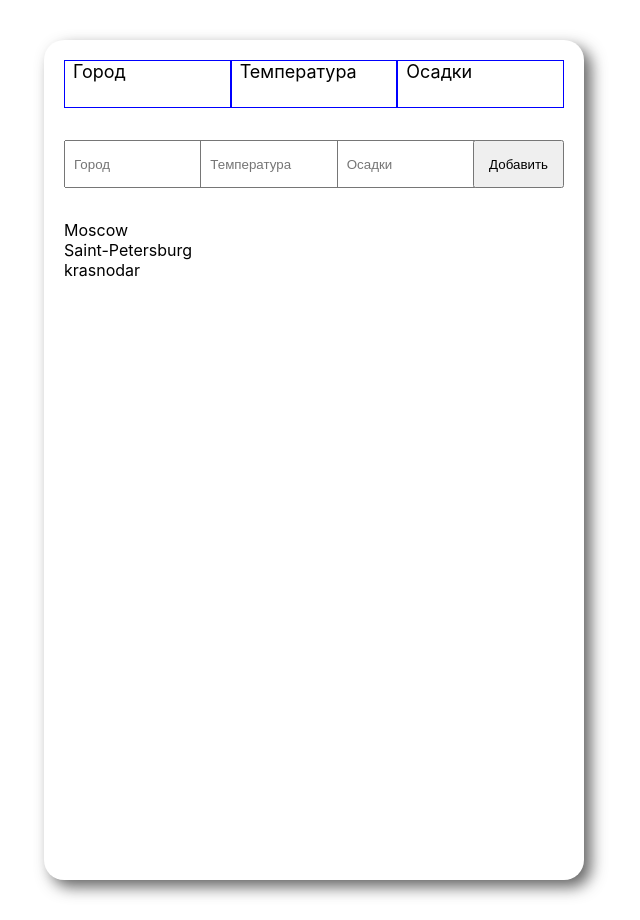
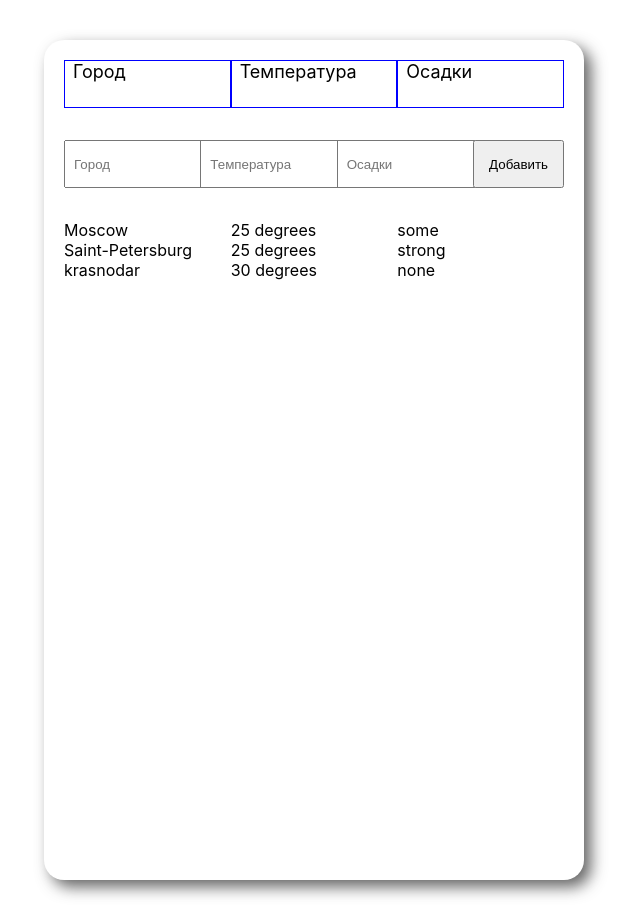
Before and after one commit to desmond333/weather_app, a React (Create React App) app: page / in a window 1280 px wide. Shown: the whole page, without its empty margins (326-966 px from the left). Built offline with nearby package versions, Linux system fonts and the light colour scheme.

Commit message:
Added new components

```diff
--- a/src/components/App.tsx
+++ b/src/components/App.tsx
@@ -1,14 +1,16 @@
-import React, {useState, useEffect} from 'react';
+import React, {useState} from 'react';
 
 import styles from '../styles/App.module.css';
 
-import {weatherItem} from '../types/data'
+import {weatherItemType} from '../types/data'
+
+import {ListItems} from "./ListItems/ListItems";
 
 const App: React.FC = () => {
     const [cityValue, setCityValue] = useState('')
     const [temperatureValue, setTemperatureValue] = useState('')
     const [rainfallValue, setRainfallValue] = useState('')
-    const [weatherItems, setWeatherItems] = useState<weatherItem[]>([{
+    const [weatherItems, setWeatherItems] = useState<weatherItemType[]>([{
         id: 1,
         city: 'Moscow',
         temperature: '25 degrees',
@@ -21,7 +23,7 @@ const App: React.FC = () => {
     }, {
         id: 3,
         city: 'krasnodar',
-        temperature: '1000 degrees',
+        temperature: '30 degrees',
         rainfall: 'none',
     }])
     const createWeatherItem = () => {
@@ -51,11 +53,7 @@ const App: React.FC = () => {
                            placeholder={'Осадки'}/>
                     <button onClick={createWeatherItem}>Добавить</button>
                 </div>
-                <div className={styles.app__createdItems}>
-                    {weatherItems.map((weatherItem) => {
-                        return <div>{weatherItem.city}</div>
-                    })}
-                </div>
+                <ListItems weatherItems={weatherItems}/>
             </div>
         </div>
     );
--- /dev/null
+++ b/src/components/ListItems/ListItems.module.css
@@ -0,0 +1,3 @@
+/*.app__listItems {*/
+/*    background: gray;*/
+/*}*/
--- /dev/null
+++ b/src/components/ListItems/ListItems.tsx
@@ -0,0 +1,22 @@
+import React from 'react';
+
+import styles from './ListItems.module.css';
+import {WeatherItem} from "./WeatherItem/WeatherItem";
+import {weatherItemType} from "../../types/data";
+
+interface ListItemsProps {
+    weatherItems: weatherItemType[];
+}
+
+const ListItems: React.FC<ListItemsProps> = (props) => {
+    return (
+        <div className={styles.app__listItems}>
+            {props.weatherItems.map((item) => {
+                return <WeatherItem key={item.id} id={item.id} city={item.city} temperature={item.temperature}
+                                    rainfall={item.rainfall}/>
+            })}
+        </div>
+    )
+}
+
+export {ListItems}
--- /dev/null
+++ b/src/components/ListItems/WeatherItem/WeatherItem.module.css
@@ -0,0 +1,4 @@
+.weather_item {
+    display: grid;
+    grid-template-columns: 1fr 1fr 1fr;
+}
--- /dev/null
+++ b/src/components/ListItems/WeatherItem/WeatherItem.tsx
@@ -0,0 +1,19 @@
+import React from 'react';
+
+import styles from './WeatherItem.module.css';
+
+import {weatherItemType} from '../../../types/data'
+
+interface WeatherItemProps extends weatherItemType {}
+
+const WeatherItem: React.FC<WeatherItemProps> = (props) => {
+    return (
+        <div className={styles.weather_item}>
+            <div>{props.city}</div>
+            <div>{props.temperature}</div>
+            <div>{props.rainfall}</div>
+        </div>
+    )
+}
+
+export {WeatherItem}
--- a/src/types/data.ts
+++ b/src/types/data.ts
@@ -1,4 +1,4 @@
-export interface weatherItem {
+export interface weatherItemType {
     id: number,
     city: string,
     temperature: string,
```
